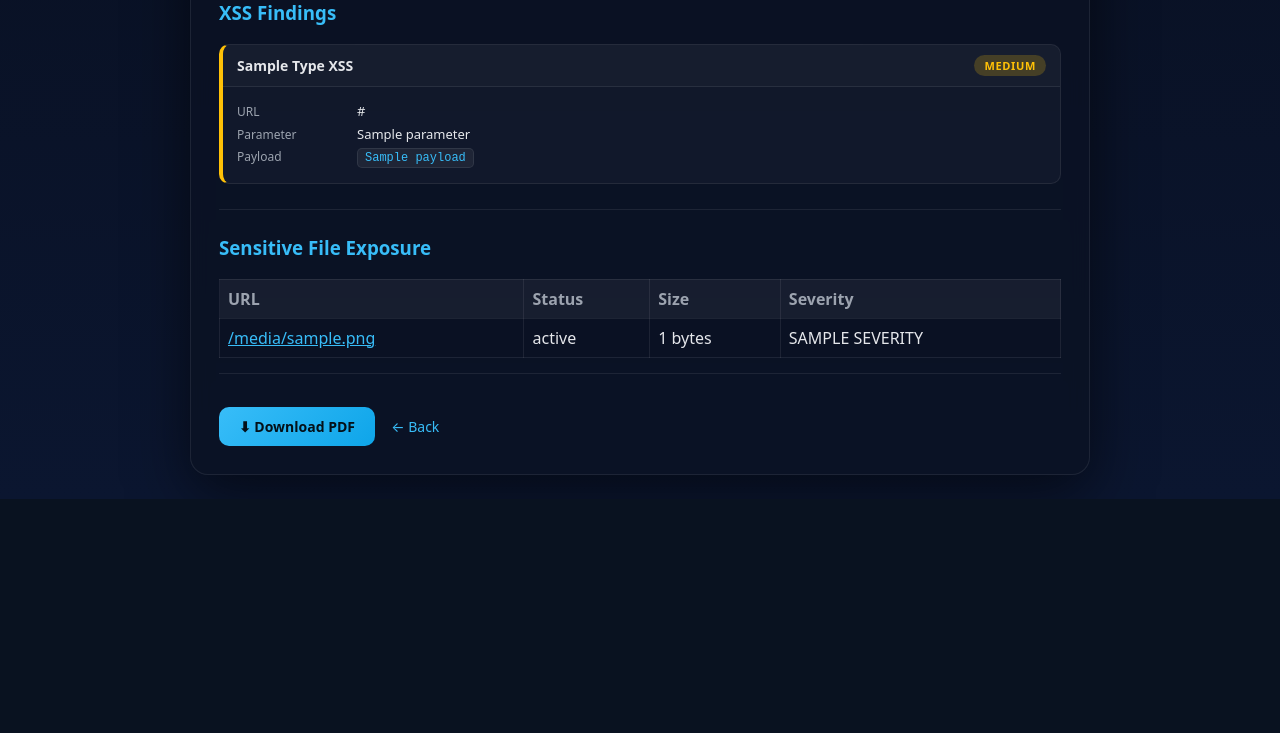
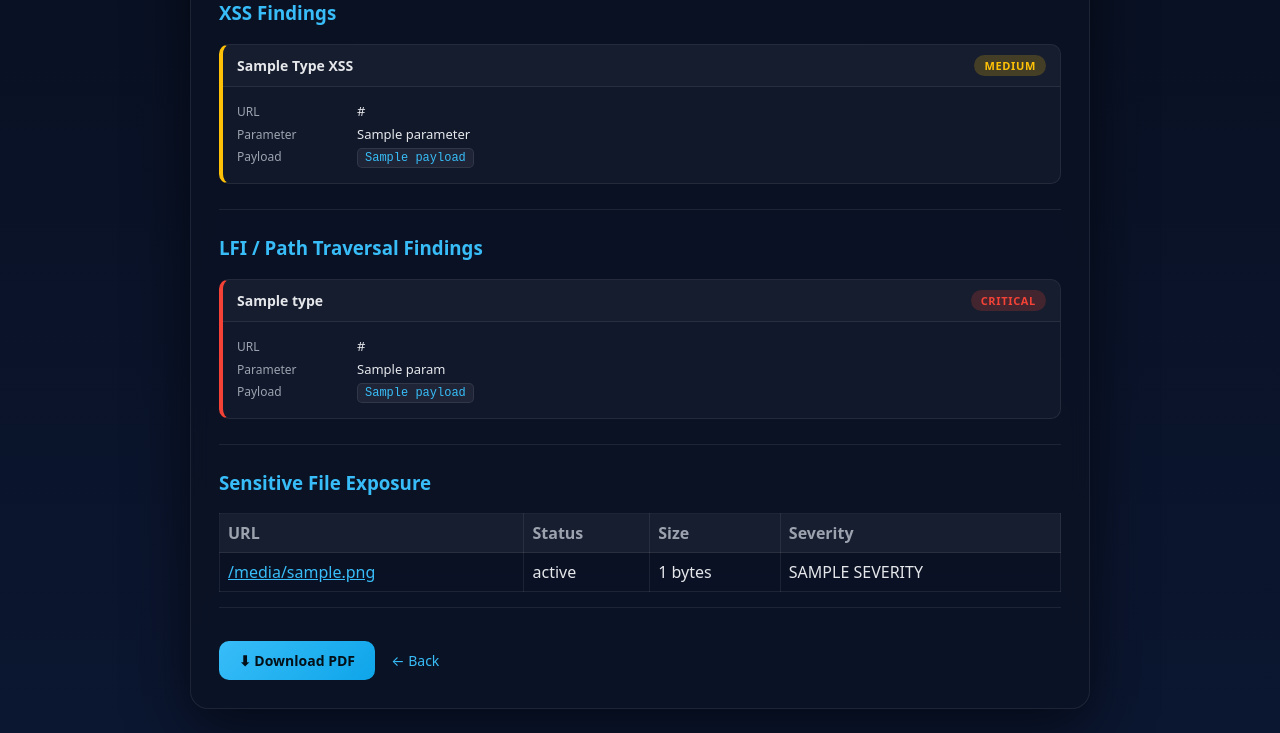
Before and after one commit to MohamedBelhossain/ASTRA-X, a Flask app: template app/templates/report.html in a window 1280 px wide. Shown: the part 818-1551 px from the top of the page. Before the commit the page ends 1317 px from the top, so only its background shows below. Run offline with Flask 3, Linux system fonts and the light colour scheme; the template is opened without the code that fills it: most values are stand-ins (such as "Sample title", 1, 10 or a date in 2020); parts of the project's set-up code (start-up, migrations or seed data) failed here and were passed over.

Commit message:
feat:lfi feature

```diff
--- a/app/app.py
+++ b/app/app.py
@@ -12,6 +12,7 @@ from app.scanner.nmap import run_nmap
 from app.scanner.crawler import crawl
 from app.scanner.sqli_scanner import scan_sqli
 from app.scanner.xss_scanner import scan_xss
+from app.scanner.lfi_scanner import scan_lfi # anas
 
 app = Flask(__name__)
 
@@ -73,6 +74,15 @@ def scan():
                     print(f"[!] SQLi scan error: {e}")
 
         xss_vulnerabilities = []
+        lfi_vulnerabilities = [] #anas
+        with ThreadPoolExecutor(max_workers=10) as executor:
+            futures = {executor.submit(scan_lfi, page): page for page in pages}
+            for future in as_completed(futures):
+                try:
+                    results = future.result()
+                    lfi_vulnerabilities.extend(results)
+                except Exception as e:
+                    print(f"[!] LFI scan error: {e}") #anas
         with ThreadPoolExecutor(max_workers=10) as executor:
             futures = {executor.submit(scan_xss, page): page for page in pages}
             for future in as_completed(futures):
@@ -91,12 +101,14 @@ def scan():
     file_findings = scan_file_exposure(target) or []
     print("AFTER FILE SCAN")
     scan_id = str(uuid.uuid4())
+    print(lfi_vulnerabilities)
     scan_store[scan_id] = {
         "target_url": target,
         "open_ports": analysed_result,
         "pages_scanned": len(pages),
         "vulnerabilities": sqli_vulnerabilities,
         "xss_vulnerabilities": xss_vulnerabilities,
+        "lfi_vulnerabilities": lfi_vulnerabilities, #anas
         "file_findings": file_findings,
     }
 
@@ -106,11 +118,13 @@ def scan():
 
     return render_template("report.html",
                            scan_id=scan_id,
+                           pdf_mode=False,#anas
                            target_url=target,
                            open_ports=analysed_result,
                            pages_scanned=len(pages),
                            vulnerabilities=sqli_vulnerabilities,
                            xss_vulnerabilities=xss_vulnerabilities,
+                           lfi_vulnerabilities=lfi_vulnerabilities,
                            file_findings=file_findings)
 
 
--- a/app/templates/report.html
+++ b/app/templates/report.html
@@ -153,6 +153,30 @@
           </div>
         {% endif %}
       </div>
+      <!-- LFI-->
+      <div class="section">
+        <h3>LFI / Path Traversal Findings</h3>
+          {% if lfi_vulnerabilities %}
+            {% for vuln in lfi_vulnerabilities %}
+              <div class="vuln-card vuln-critical">
+                <div class="vuln-header">
+                  <span class="vuln-type">{{ vuln.type }}</span>
+                  <span class="severity-badge sev-critical">CRITICAL</span>
+                </div>
+                <div class="vuln-body">
+                  <p><span class="vuln-key">URL</span><span class="vuln-val">{{ vuln.url }}</span></p>
+                  <p><span class="vuln-key">Parameter</span><span class="vuln-val">{{ vuln.param }}</span></p>
+                  <p><span class="vuln-key">Payload</span><code class="vuln-code">{{ vuln.payload }}</code></p>
+                </div>
+              </div>
+            {% endfor %}
+          {% else %}
+              <div class="no-vulns">
+                  <span class="no-vulns-icon">✓</span>
+                  <p>No LFI vulnerabilities found.</p>
+              </div>
+          {% endif %}
+      </div>
       <!-- File Exposure Results -->
 <div class="section">
   <h3>Sensitive File Exposure</h3>
```
Also changed, not shown: app/scanner/lfi_scanner.py (added, +57 -0 lines).
